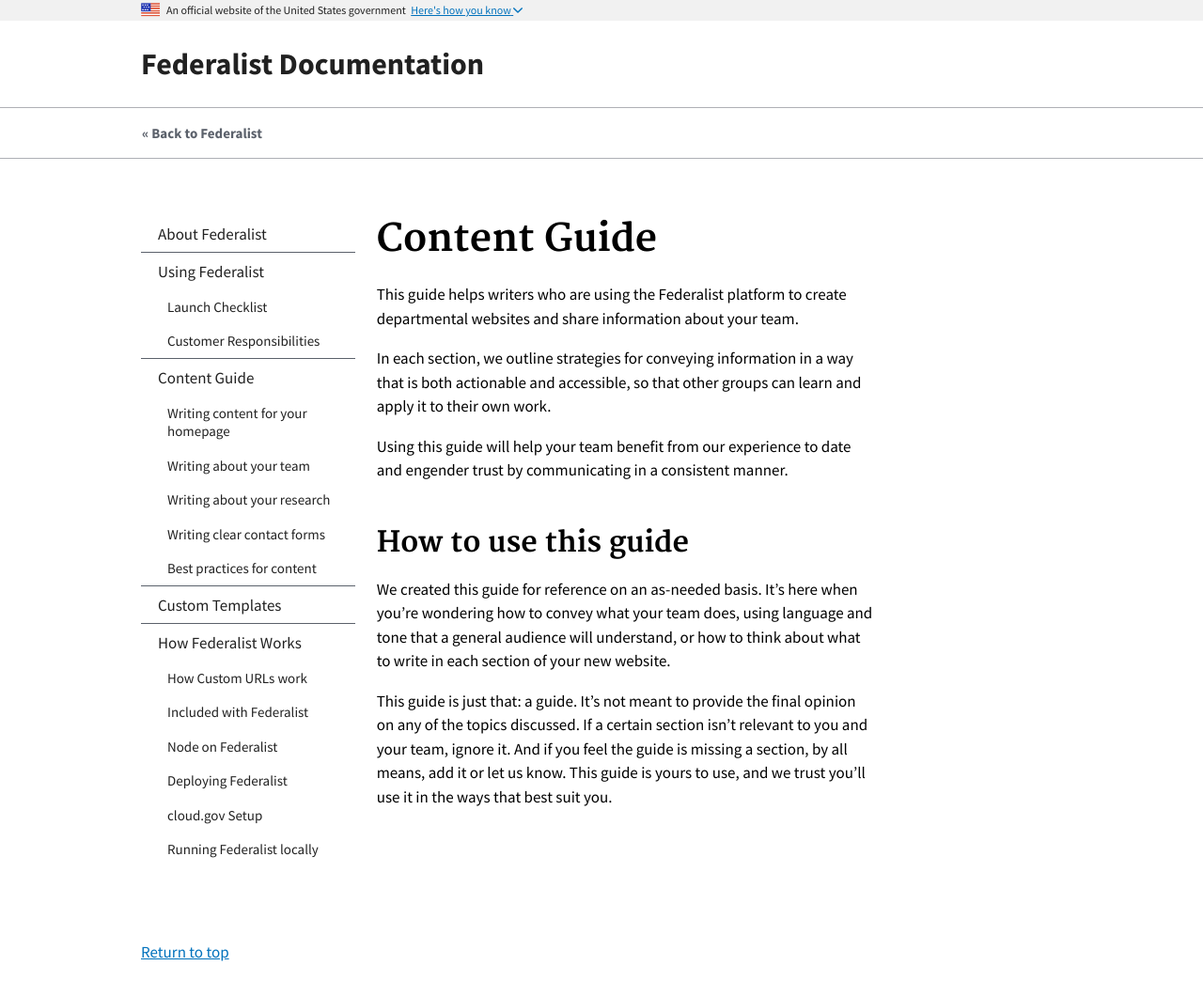
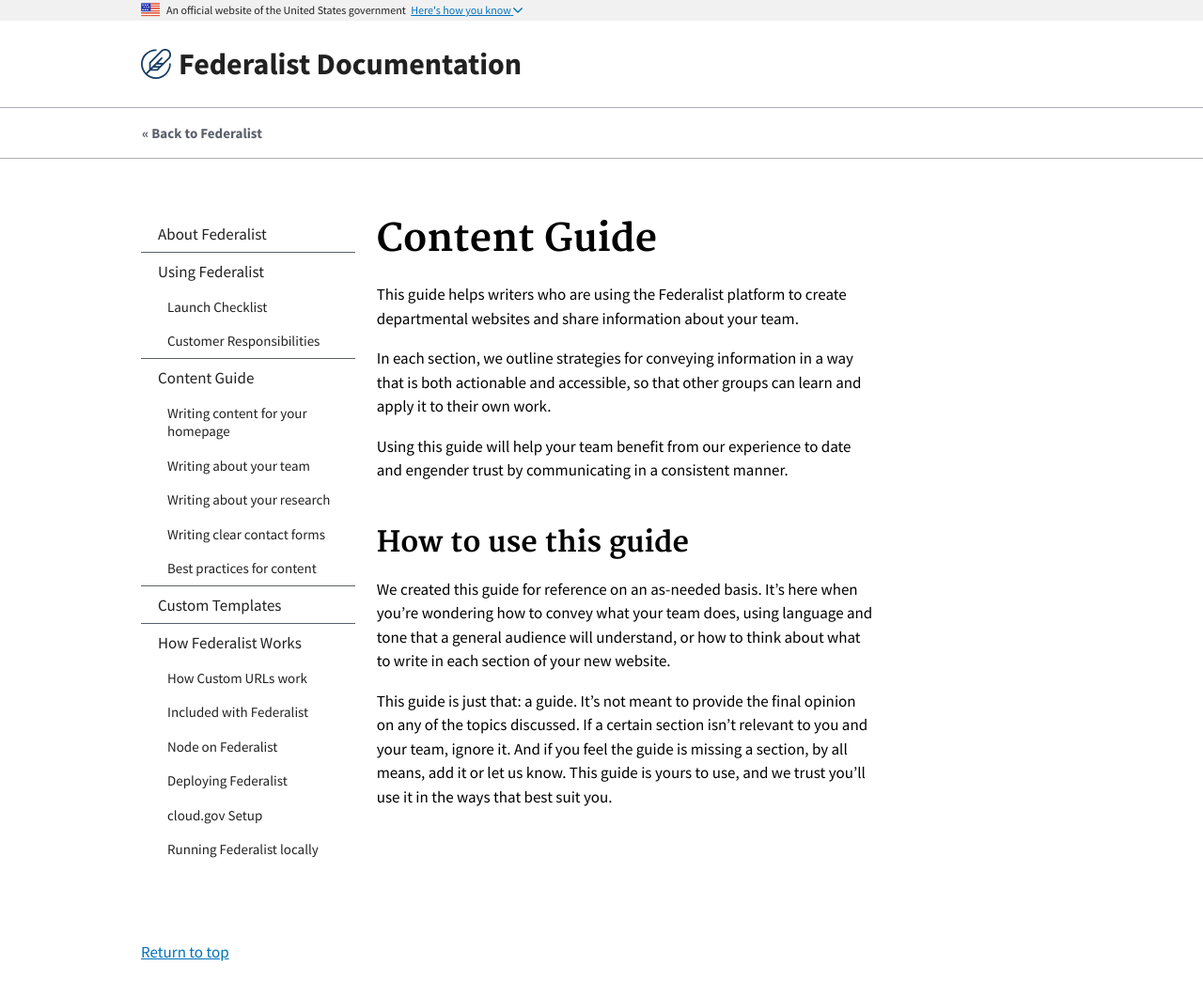
Before and after one commit to Macy-FK/federaliste, a Jekyll site: the page built from pages/content-guide.md, in a window 1280 px wide. Shown: the whole page at 94% size. Built offline with Jekyll 4.4.1, drawn with Linux system fonts in a browser that asks for light colours; Markdown is read by kramdown in place of the engine named in the settings.

Commit message:
update logo data
We don't need alt text anymore because the logo is rendered in CSS.

```diff
--- a/_config.yml
+++ b/_config.yml
@@ -24,9 +24,10 @@ author:
   name: 18F - Federalist
   url: https://federalist.18f.gov
 
-# Point the logo URL at a file in your repo or hosted elsewhere by your organization
-logourl: /uploads/logo.svg
-logoalt: Federalist logo
+# Point the logo URL at a file in your repo or hosted elsewhere by your
+# organization
+logo:
+  url: /uploads/logo.svg
 
 # Navigation
 # List links that should appear in the site sidebar here
```
